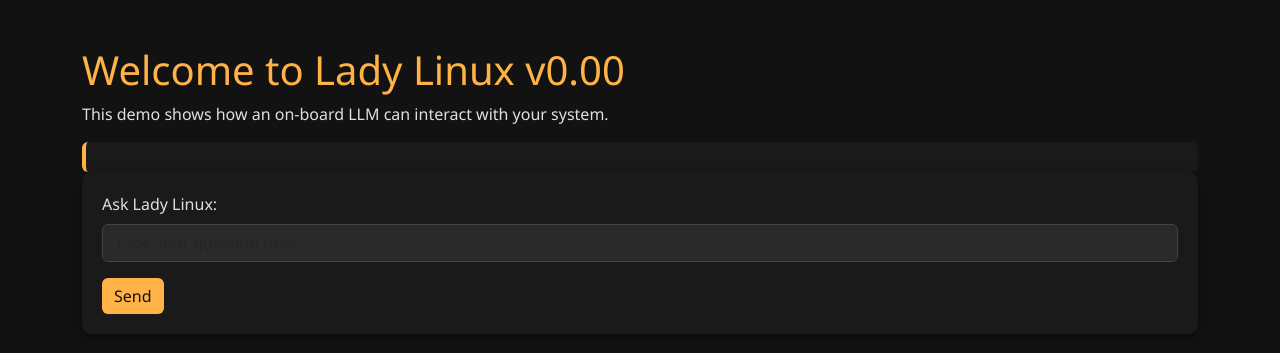
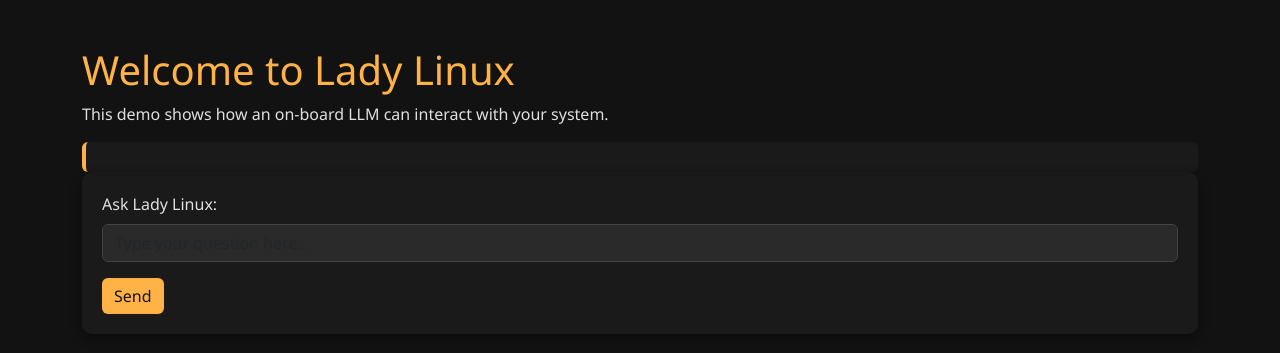
Before and after one commit to theCodingProfessor/LadyLinux, a FastAPI app: page / in a window 1280 px wide. Shown: the part 58-411 px from the top of the page. Run offline with FastAPI, Linux system fonts and the light colour scheme.

Commit message:
Update title and heading for Lady Linux v0.1

```diff
--- a/templates/index.html
+++ b/templates/index.html
@@ -2,7 +2,7 @@
 <html lang="en">
 <head>
   <meta charset="UTF-8">
-  <title>Lady Linux</title>
+  <title>Lady Linux v0.1</title>
     <link href="https://cdn.jsdelivr.net/npm/bootstrap@5.3.8/dist/css/bootstrap.min.css" rel="stylesheet" integrity="sha384-sRIl4kxILFvY47J16cr9ZwB07vP4J8+LH7qKQnuqkuIAvNWLzeN8tE5YBujZqJLB" crossorigin="anonymous">
   <link href="/static/css/style.css" rel="stylesheet">
 </head>
@@ -10,7 +10,7 @@
 {% include 'nav.html' %}
 <br>
 <div class="container">
-  <h1 class="accent">Welcome to Lady Linux v0.00</h1>
+  <h1 class="accent">Welcome to Lady Linux</h1>
   <p>This demo shows how an on-board LLM can interact with your system.</p>
 
   <div id="chatResponse" class="response-box"></div>
```
